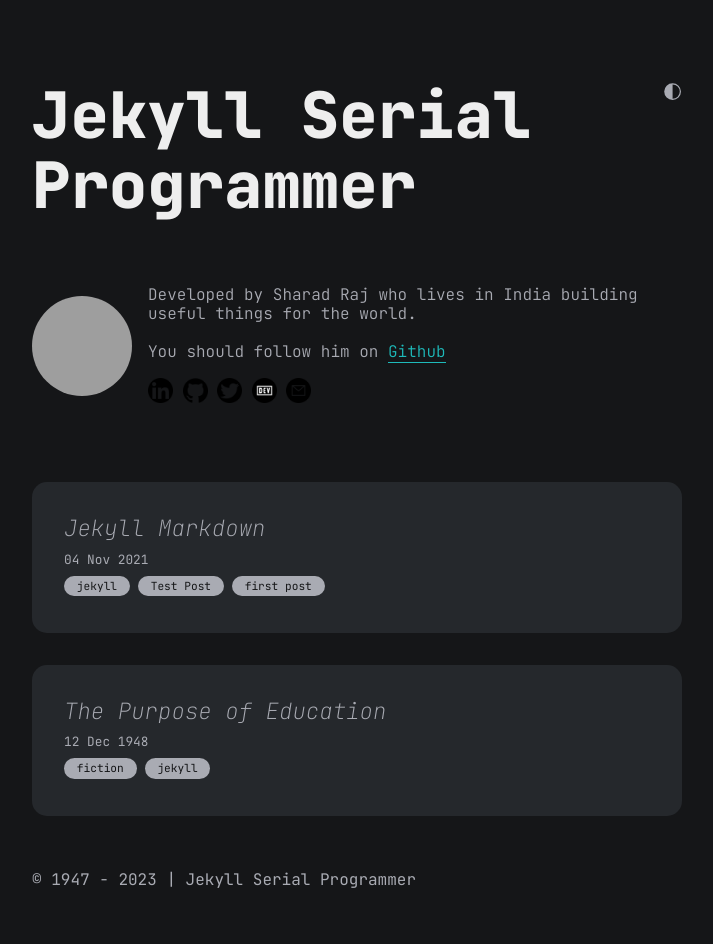
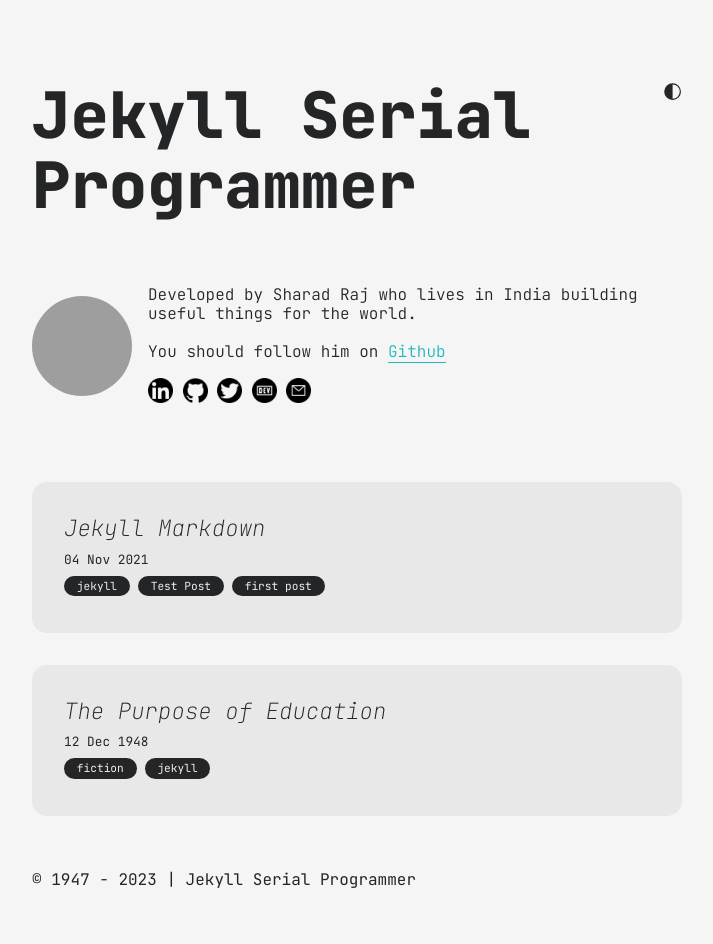
Before and after one commit to sharadcodes/jekyll-theme-serial-programmer, a Jekyll site: the page built from index.md, in a window 1280 px wide. Shown: the whole page, without its empty margins (283-996 px from the left). Built offline with Jekyll 4.4.1, drawn with Linux system fonts in a browser that asks for light colours; grey boxes are pictures that could not be loaded.

Commit message:
Add support for dark mode and light mode themes

```diff
--- a/assets/css/common.css
+++ b/assets/css/common.css
@@ -8,6 +8,57 @@
   --white-1: #eeeeee;
   --white-2: #a9abb3;
 }
+
+@media (prefers-color-scheme: light) {
+  :root {
+    --gray-1: #3f3f3f;
+    --gray-2: #32353a;
+    --gray-2_5: #242526;
+    --gray-3: #e8e8e8;
+    --gray-4: #eeeeee;
+    --gray-5: #f5f5f5;
+    --gray-6: #a9abb3;
+    --white-1: #242526;
+    --white-2: #242526;
+  }
+}
+
+@media (prefers-color-scheme: dark) {
+  :root {
+    --gray-1: #3f3f3f;
+    --gray-2: #32353a;
+    --gray-3: #25282c;
+    --gray-4: #151618;
+    --gray-5: #151618;
+    --gray-6: #111111;
+    --white-1: #eeeeee;
+    --white-2: #a9abb3;
+  }
+}
+
+[data-theme="light"] {
+  --gray-1: #3f3f3f;
+  --gray-2: #32353a;
+  --gray-2_5: #242526;
+  --gray-3: #e8e8e8;
+  --gray-4: #eeeeee;
+  --gray-5: #f5f5f5;
+  --gray-6: #a9abb3;
+  --white-1: #242526;
+  --white-2: #242526;
+}
+
+[data-theme="dark"] {
+  --gray-1: #3f3f3f;
+  --gray-2: #32353a;
+  --gray-3: #25282c;
+  --gray-4: #151618;
+  --gray-5: #151618;
+  --gray-6: #111111;
+  --white-1: #eeeeee;
+  --white-2: #a9abb3;
+}
+
 #category-modal-bg {
   position: fixed;
   top: 0;
@@ -19,6 +70,7 @@
   display: none;
   visibility: hidden;
 }
+
 #category-modal {
   position: fixed;
   top: 0;
@@ -36,34 +88,41 @@
   visibility: hidden;
   line-height: 140%;
 }
+
 #category-modal-content {
   display: relative;
   max-height: calc(100% - 5rem);
   overflow: auto;
 }
+
 #category-modal-title {
   margin-bottom: 1rem;
   font-size: 2rem;
   padding: 1rem;
 }
+
 #category-modal-bg.open,
 #category-modal.open {
   display: block;
   visibility: visible;
 }
+
 .modal-article,
 .modal-article-date {
   display: block;
   color: var(--white-2);
 }
+
 .modal-article {
   margin-bottom: 0.5rem;
   padding: 0.5rem 1rem;
   transition: all 0.2s ease-in-out;
 }
+
 .modal-article-date {
   font-size: 0.8rem;
 }
+
 .modal-article:hover {
   background: var(--gray-4);
 }
```
